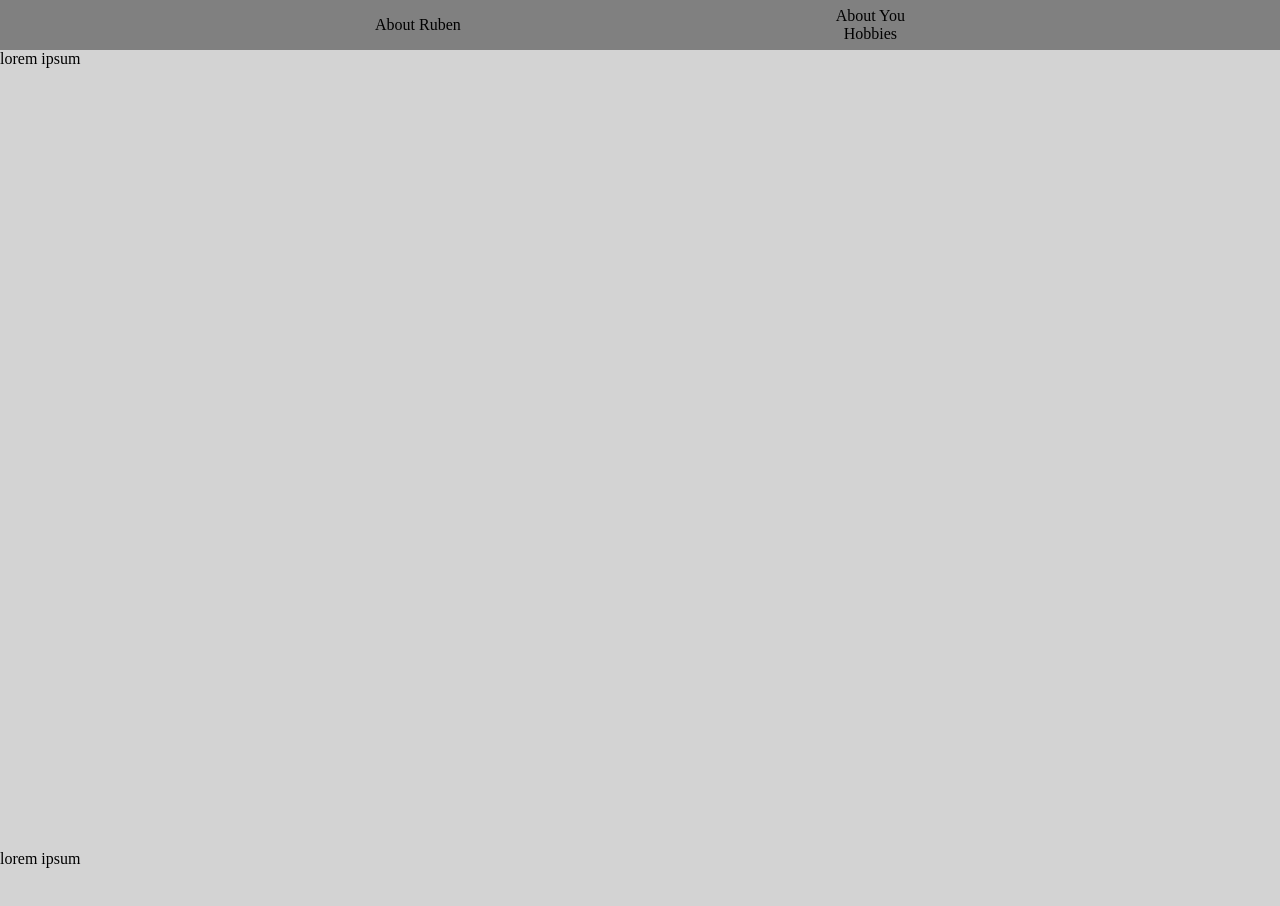
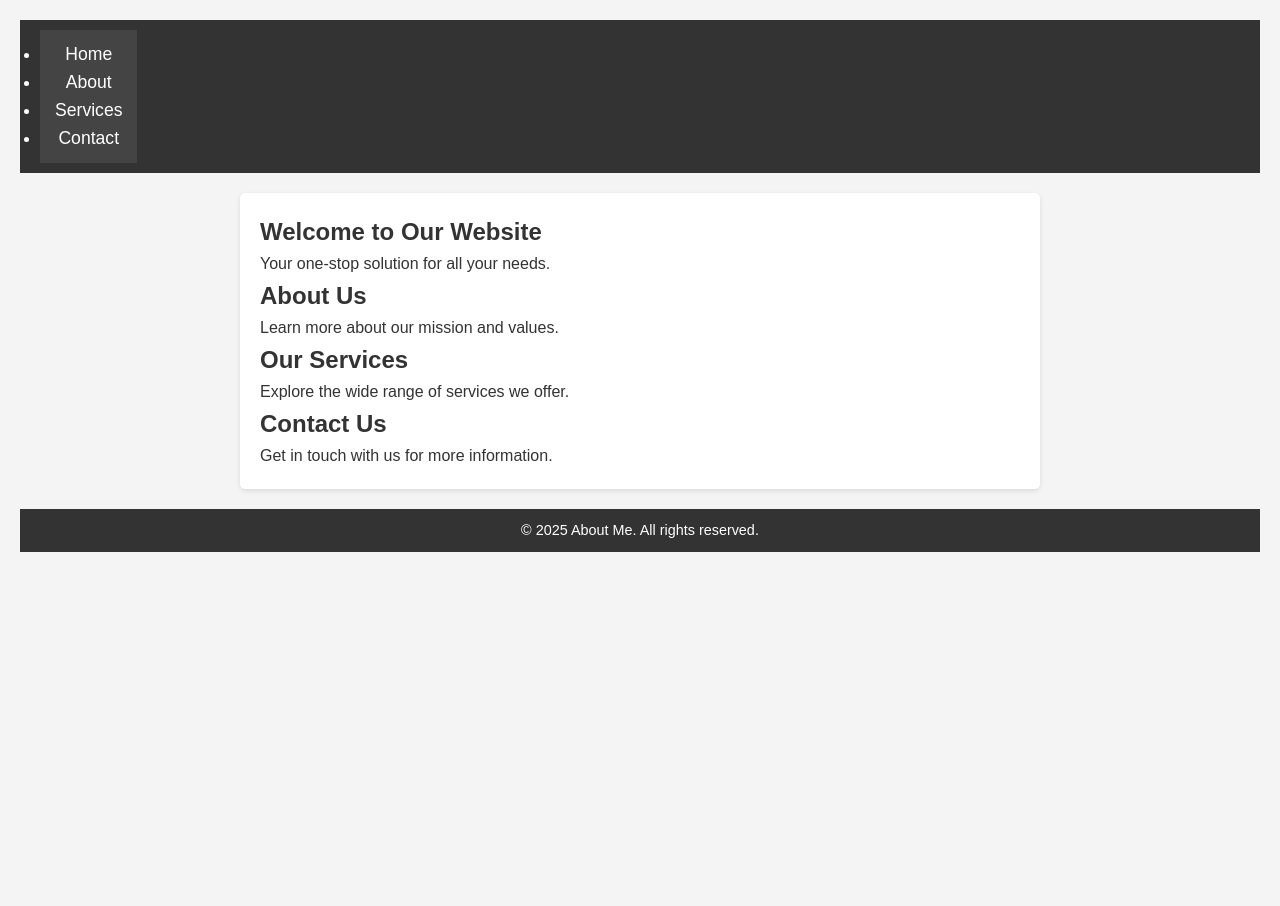
Before and after one commit to rRubedog/Final-Project, a plain HTML site: page index.html in a window 1280 px wide. Shown: the top 906 px of the page. After the commit the page ends 800 px from the top, so only its background shows below. Drawn offline with Linux system fonts and the light colour scheme.

Commit message:
css rework

```diff
--- a/index.html
+++ b/index.html
@@ -1,55 +1,47 @@
 <!DOCTYPE html>
 <html lang="en">
 <head>
-    <title>Document</title>
-
     <meta charset="UTF-8">
     <meta name="viewport" content="width=device-width, initial-scale=1.0">
-
-    <link rel="preconnect" href="https://fonts.googleapis.com">
-    <link rel="preconnect" href="https://fonts.gstatic.com" crossorigin>
-    <link href="https://fonts.googleapis.com/css2?family=Bebas+Neue&family=Lexend+Giga&family=Oswald:wght@200..700&display=swap" rel="stylesheet">
-
+    <title>About Ruben</title>
     <link rel="stylesheet" href="style.css">
 </head>
 <body>
     <header>
-        <div class="title">
-            About Ruben
-        </div>
-        <div class="links">
-            <div class="link">
-                <a href="about-you.html">About You</a>
-            </div>
-            <div class="link">
-                <a href="hobbies.html">Hobbies</a>
-            </div>
-        </div>
+        <nav>
+            <ul>
+                <li><a href="#home">Home</a></li>
+                <li><a href="#about">About</a></li>
+                <li><a href="#services">Services</a></li>
+                <li><a href="#contact">Contact</a></li>
+            </ul>
+        </nav>
     </header>
-    <div class="main">
-        <div class="right-column">
-            lorem ipsum
-        </div>
-        <div class="center-column">
-            lorem ipsum
-        </div>
-        <div class="left-column">
-            <div class="links">
-                <div class="link">
-                    <a href="about-you.html">About Who?</a>
-                </div>
-                <div class="link">
-                    <a href="hobbies.html">Hobbies</a>
-                </div>
-                <div class="link">
-                    <a href="portfolio.html">Portfolio</a>
-                </div>
-            </div>
-        </div>
 
-    </div>
+    <main>
+        <section id="home">
+            <h1>Welcome to Our Website</h1>
+            <p>Your one-stop solution for all your needs.</p>
+        </section>
+
+        <section id="about">
+            <h2>About Us</h2>
+            <p>Learn more about our mission and values.</p>
+        </section>
+
+        <section id="services">
+            <h2>Our Services</h2>
+            <p>Explore the wide range of services we offer.</p>
+        </section>
+
+        <section id="contact">
+            <h2>Contact Us</h2>
+            <p>Get in touch with us for more information.</p>
+        </section>
+    </main>
+
     <footer>
-
+        <p>&copy; 2025 About Me. All rights reserved.</p>
     </footer>
 </body>
 </html>
--- a/style.css
+++ b/style.css
@@ -1,38 +1,86 @@
-*{
+/* General Reset */
+* {
+    margin: 0;
     padding: 0;
-    margin: 0;
-
+    box-sizing: border-box;
 }
 
-a{
-    text-decoration: none;
-    color: black;
+/* Hide Scrollbar */
+::-webkit-scrollbar {
+    display: none;
 }
 
-header{
-    width: auto;
-    background-color: grey;
-    min-height: 50px;
+body {
+    -ms-overflow-style: none; /* IE and Edge */
+    scrollbar-width: none; /* Firefox */
+}
+
+/* Body Styling */
+body {
+    font-family: Arial, sans-serif;
+    line-height: 1.6;
+    color: #333;
+    background-color: #f4f4f4;
+    padding: 20px;
+}
+
+/* Header Styling */
+header {
     display: flex;
     align-items: center;
-    justify-content: space-evenly;
+    justify-content: space-between;
 }
 
-header > .links{
-    display: flex;
-    flex-direction: column;
-    align-items: center;
-    justify-content: center;
+header img {
+    max-height: 50px;
+    margin-right: 20px;
+}
+header {
+    background: #333;
+    color: #fff;
+    padding: 10px 20px;
+    text-align: center;
 }
 
-main{
-    display: grid;
-    grid-template-columns: 2fr 200px;
+header h1 {
+    font-size: 2.5rem;
 }
 
-.left-column, .right-column, .center-column{
+/* Navigation Bar */
+nav {
     display: flex;
-    background-color: lightgrey;
-    height: 100vh;
-    width: 100%;
+    justify-content: center;
+    background: #444;
+    padding: 10px 0;
 }
+
+nav a {
+    color: #fff;
+    text-decoration: none;
+    margin: 0 15px;
+    font-size: 1.1rem;
+}
+
+nav a:hover {
+    text-decoration: underline;
+}
+
+/* Main Content */
+main {
+    background: #fff;
+    padding: 20px;
+    margin: 20px auto;
+    max-width: 800px;
+    box-shadow: 0 2px 5px rgba(0, 0, 0, 0.1);
+    border-radius: 5px;
+}
+
+/* Footer Styling */
+footer {
+    text-align: center;
+    margin-top: 20px;
+    padding: 10px 0;
+    background: #333;
+    color: #fff;
+    font-size: 0.9rem;
+}
```
